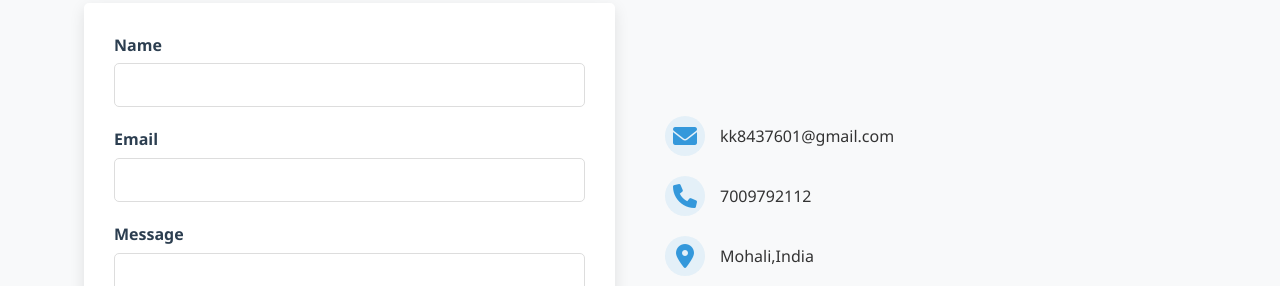
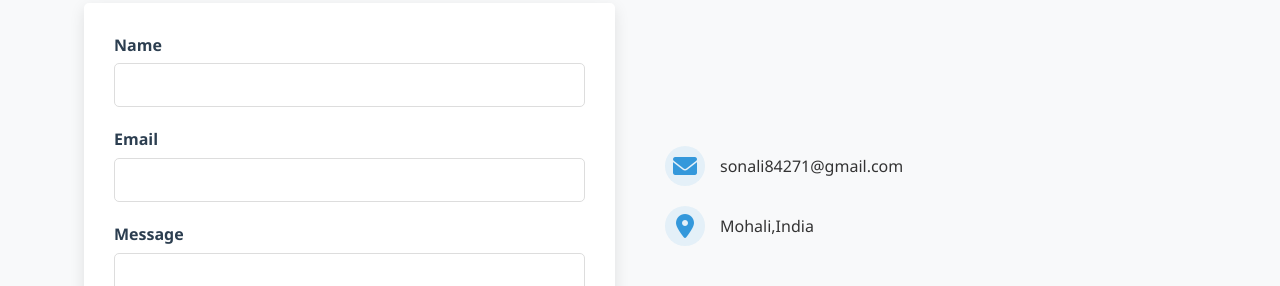
Before and after one commit to sonali002/samriddh-bharat, a plain HTML site: page index.html in a window 1280 px wide. Shown: the part 4820-5106 px from the top of the page. Drawn offline with Linux system fonts and the light colour scheme.

```diff
--- a/index.html
+++ b/index.html
@@ -286,12 +286,9 @@
                 <div class="contact-info">
                     <div class="info-item">
                         <i class="fas fa-envelope"></i>
-                        <p>kk8437601@gmail.com</p>
+                        <p>sonali84271@gmail.com</p>
                     </div>
-                    <div class="info-item">
-                        <i class="fas fa-phone"></i>
-                        <p>7009792112</p>
-                    </div>
+
                     <div class="info-item">
                         <i class="fas fa-map-marker-alt"></i>
                         <p>Mohali,India</p>
@@ -341,4 +338,5 @@
 
     <script src="script.js"></script>
 </body>
+
 </html>
```
